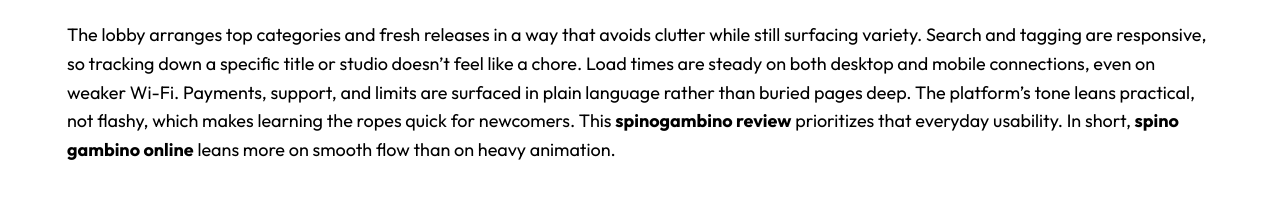
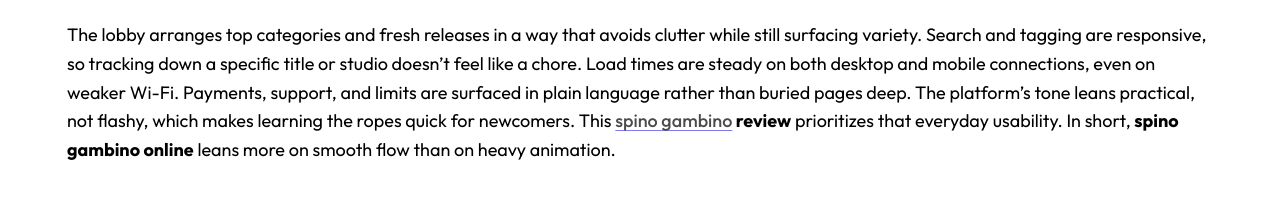
Before and after one commit to dgfh-78/spinogambinogame.com, a plain HTML site: page index.html in a window 1280 px wide. Shown: the part 1372-1571 px from the top of the page. Drawn offline with Linux system fonts and the light colour scheme.

Commit message:
Update index.html

```diff
--- a/index.html
+++ b/index.html
@@ -246,7 +246,7 @@
 connections, even on weaker Wi-Fi. Payments, support, and limits are
 surfaced in plain language rather than buried pages deep. The platform’s
 tone leans practical, not flashy, which makes learning the ropes quick
-for newcomers. This <strong>spinogambino review</strong> prioritizes that everyday
+for newcomers. This <strong><a href="https://spinogambinocasino.net" title="spino gambino">spino gambino</a> review</strong> prioritizes that everyday
 usability. In short, <strong>spino gambino online</strong> leans more on smooth flow
 than on heavy animation.</p>
 <h3 id="registration-and-onboarding"><strong>Registration and Onboarding</strong></h3>
```
